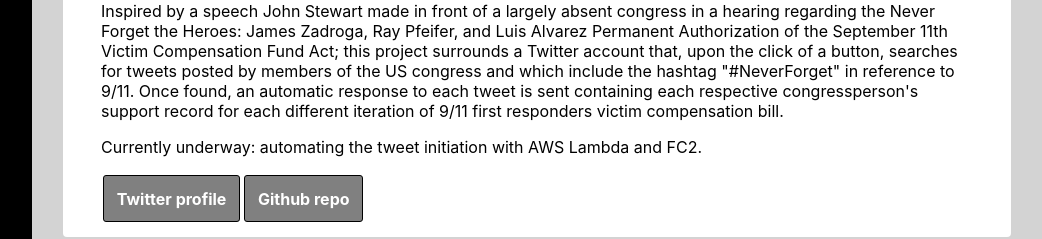
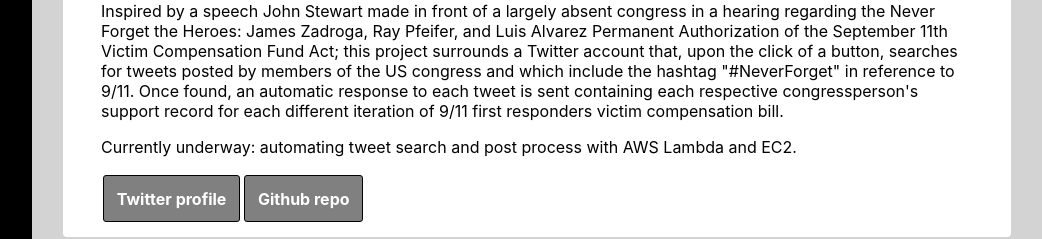
Before and after one commit to nathanalexanderpage/personal-website, a React (Create React App) app: page / in a window 1280 px wide. Shown: the part 1300-1539 px from the top of the page, without its empty margins (238-1280 px from the left). Built offline with nearby package versions, Linux system fonts and the light colour scheme.

Commit message:
corrected AWS 'FC2' to 'EC2'

```diff
--- a/src/pages/Home.js
+++ b/src/pages/Home.js
@@ -84,7 +84,7 @@ function Home() {
             Inspired by a speech John Stewart made in front of a largely absent congress in a hearing regarding the Never Forget the Heroes: James Zadroga, Ray Pfeifer, and Luis Alvarez Permanent Authorization of the September 11th Victim Compensation Fund Act; this project surrounds a Twitter account that, upon the click of a button, searches for tweets posted by members of the US congress and which include the hashtag "#NeverForget" in reference to 9/11. Once found, an automatic response to each tweet is sent containing each respective congressperson's support record for each different iteration of 9/11 first responders victim compensation bill.
           </p>
           <p>
-            Currently underway: automating the tweet initiation with AWS Lambda and FC2.
+            Currently underway: automating tweet search and post process with AWS Lambda and EC2.
           </p>
           <div>
             <a href="https://twitter.com/DidTheyForget">
```
